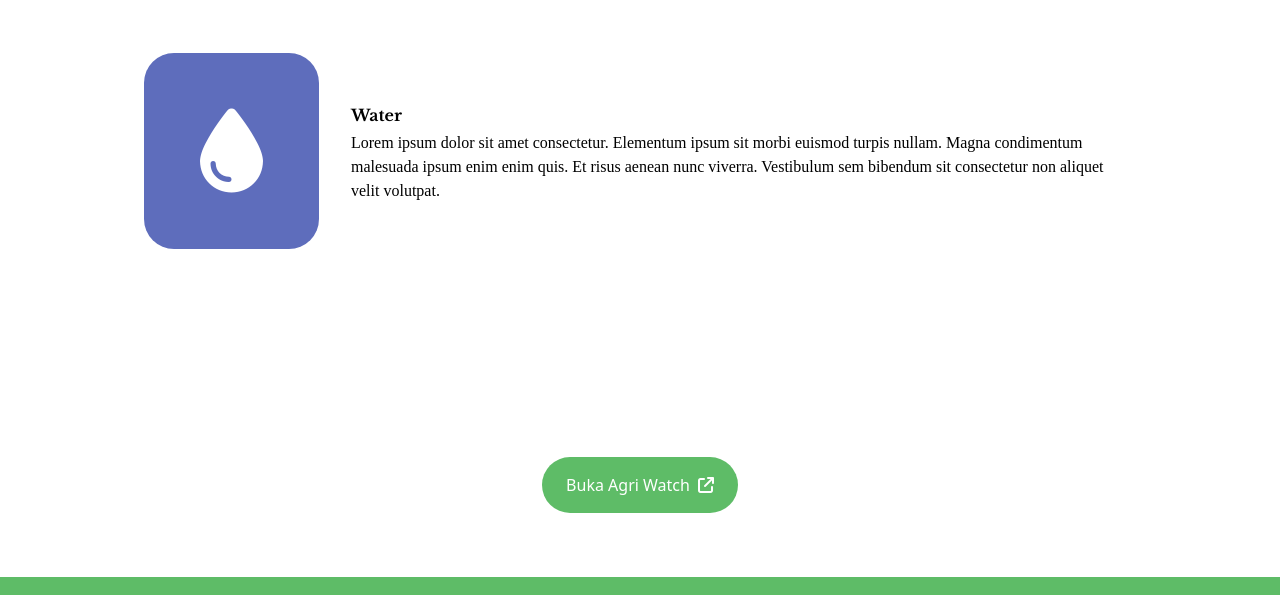
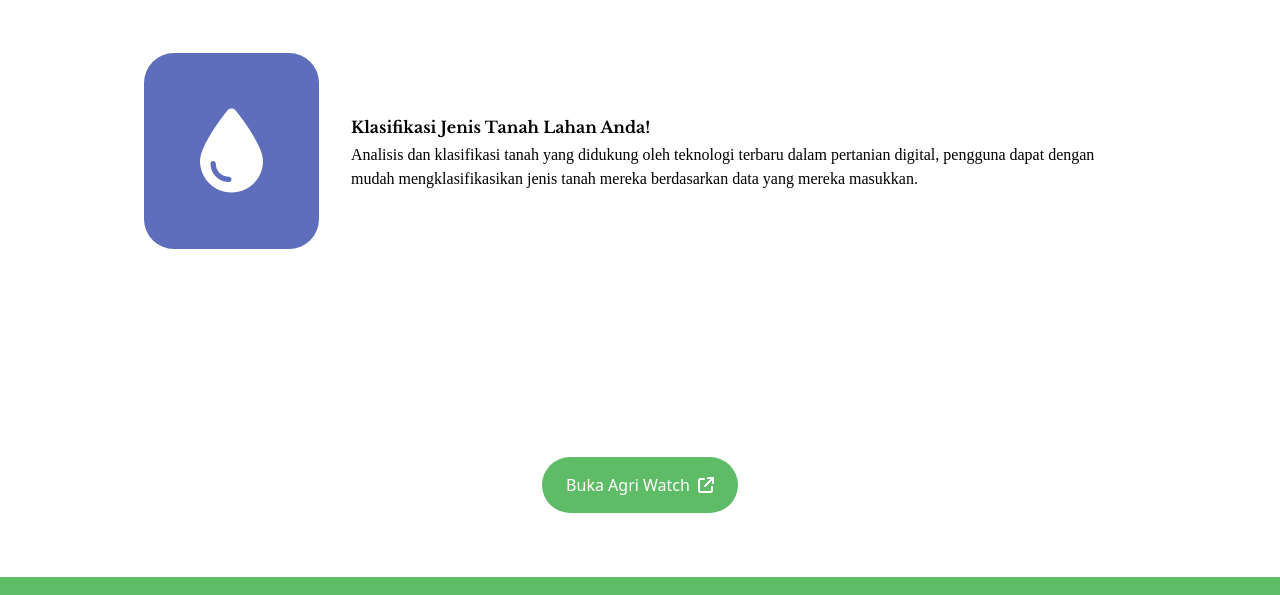
Before and after one commit to alvinyogakesuma/SIG-PROJECT, a website: page src/client/index.html in a window 1280 px wide. Shown: the part 1455-2050 px from the top of the page. Drawn offline with nearby package versions, Linux system fonts and the light colour scheme; a web font is replaced by a local one.

Commit message:
penyelesaian llandding page

```diff
--- a/src/client/index.html
+++ b/src/client/index.html
@@ -188,10 +188,9 @@
                 <div class="pl-4 py-4 rounded-lg flex flex-row items-center ">
                     <i class="fa-solid fa-droplet bg-[#5E6DBC] text-[84px] text-white p-14 rounded-[30px]"></i>
                     <div class="px-8">
-                        <h3 class="font-bold py-1 font-libbask">Water</h3>
+                        <h3 class="font-bold py-1 font-libbask">Klasifikasi Jenis Tanah Lahan Anda!</h3>
                         <p class="font-habibi">
-                            Lorem ipsum dolor sit amet consectetur. Elementum ipsum sit morbi euismod turpis nullam. Magna condimentum malesuada ipsum enim enim quis. Et risus aenean nunc viverra. Vestibulum sem bibendum sit consectetur non
-                            aliquet velit volutpat.
+                            Analisis dan klasifikasi tanah yang didukung oleh teknologi terbaru dalam pertanian digital, pengguna dapat dengan mudah mengklasifikasikan jenis tanah mereka berdasarkan data yang mereka masukkan.
                         </p>
                     </div>
                 </div>
```
